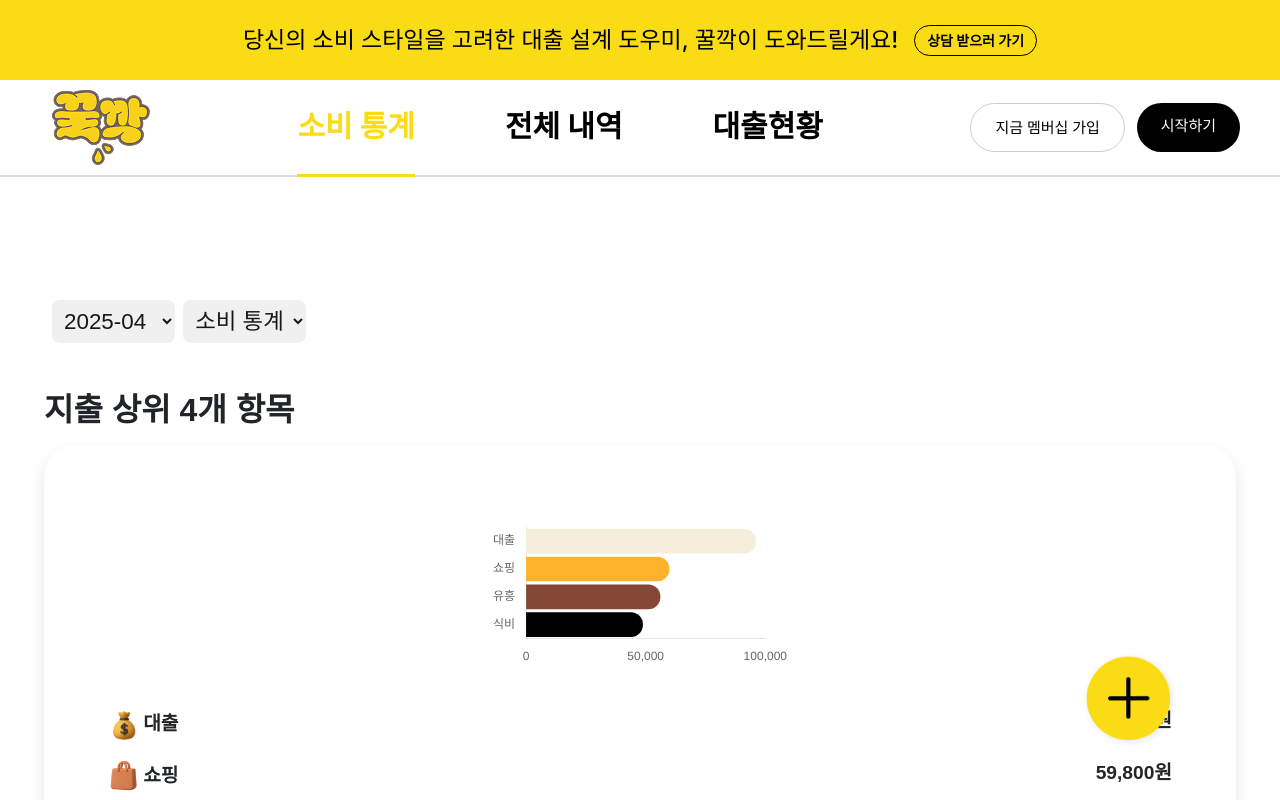
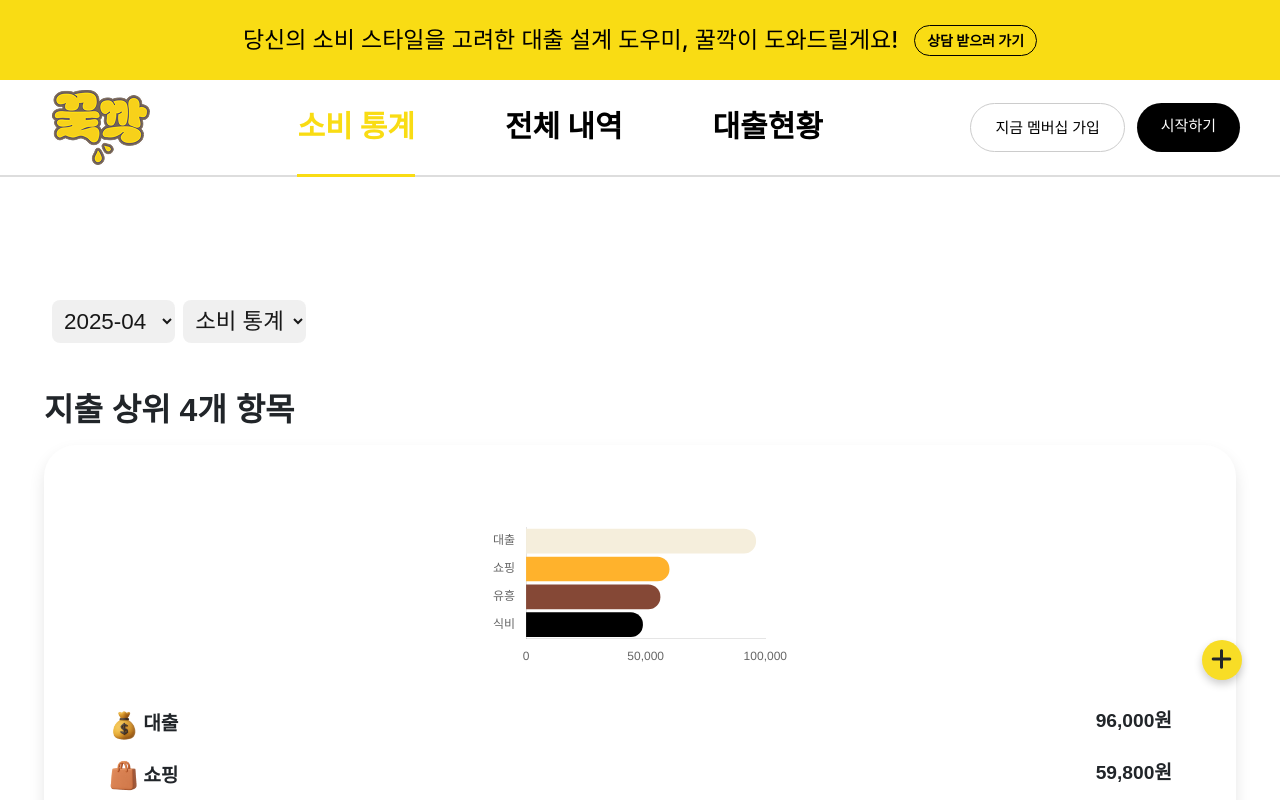
Before and after one commit to hellozo0/Gulp, a Vue app in the folder gulp-web/: page /home in a window 1280 px wide. Shown: the top 800 px of the page. Built offline with nearby package versions, Linux system fonts and the light colour scheme; data requests are answered from the project's data file; what v-calendar would draw is missing.

Commit message:
feat : 퀵 생성 버튼, up버튼 크기 및 위치 조정

```diff
--- a/gulp-web/src/components/QuickButton.vue
+++ b/gulp-web/src/components/QuickButton.vue
@@ -1,7 +1,8 @@
 <template>
   <div class="quick-button" @click="handleClick">
-    <img src="@/assets/images/quick_icn.png" alt="QuickCreate" />
+    <!-- <img src="@/assets/images/quick_icn.png" alt="QuickCreate" /> -->
     <!-- 클릭 시 QuickCreate 팝업 보이도록 -->
+    <i class="fa-solid fa-plus"></i>
   </div>
 </template>
 
@@ -30,8 +31,8 @@ const handleClick = () => {
 }
 
 .quick-button img {
-  width: 100px;
-  height: 100px;
+  width: 3rem;
+  height: 3rem;
 }
 
 .quick-button:hover {
--- a/gulp-web/src/pages/Home.vue
+++ b/gulp-web/src/pages/Home.vue
@@ -160,34 +160,6 @@ export default {
 font-weight: ;
 } */
 
-/* 맨 위로 가기 버튼 */
-.go-to-top-btn {
-  border-radius: 50%;
-  padding: 20px;
-  width: 5.5rem;
-  height: 5.5rem;
-  background-color: #f8dd26;
-  border: none;
-  font-size: 2rem;
-  cursor: pointer;
-  display: flex;
-  align-items: center;
-  justify-content: center;
-  box-shadow: 0 4px 8px rgba(0, 0, 0, 0.2);
-  position: fixed;
-  bottom: 200px;
-  right: 110px;
-  z-index: 2000;
-}
-
-.go-to-top-btn:hover {
-  transform: scale(0.9); /* 클릭 시 크기 10% 줄어드는 효과 */
-}
-
-.go-to-top-btn:active {
-  transform: scale(0.8); /* 클릭 시 좀 더 줄어들게 설정 */
-}
-
 .section-selector {
   margin-bottom: 1rem;
   font-size: 1.4rem;
@@ -218,9 +190,7 @@ select option {
   font-size: 0.8rem;
   padding: 2px 4px;
 }
-</style>
 
-<style scoped>
 * {
   font-family: sans-serif;
 }
@@ -271,8 +241,8 @@ select option {
   height: 10rem;
 
   padding: 3rem;
-
-  height: 300px;
+  width: 100%;
+  height: 200%;
   border-radius: 2rem;
   box-shadow: 0 0.5rem 1rem rgba(0, 0, 0, 0.1);
 }
@@ -290,15 +260,56 @@ select option {
 }
 
 /* 감정 영역 */
-.byEmotion {
+/* .byEmotion {
   width: 100%;
   height: 200%;
+} */
+
+/* 퀵 생성 버튼 */
+.create-container {
+  border-radius: 50%;
+  padding: 20px;
+  width: 1.5rem;
+  height: 1.5rem;
+  background-color: #f8dd26;
+  border: none;
+  font-size: 1.5rem;
+  cursor: pointer;
+  display: flex;
+  align-items: center;
+  justify-content: center;
+  box-shadow: 0 4px 8px rgba(0, 0, 0, 0.2);
+  position: fixed;
+  bottom: 15%;
+  right: 3%;
+  z-index: 2000;
 }
 
-.create-container {
+/* 맨 위로 가기 버튼 */
+.go-to-top-btn {
+  border-radius: 50%;
+  padding: 20px;
+  width: 1.7rem;
+  height: 1.7rem;
+  background-color: #f8dd26;
+  border: none;
+  font-size: 1.5rem;
+  cursor: pointer;
+  display: flex;
+  align-items: center;
+  justify-content: center;
+  box-shadow: 0 4px 8px rgba(0, 0, 0, 0.2);
   position: fixed;
-  bottom: 50px;
-  right: 100px;
-  z-index: 1000;
+  bottom: 22%;
+  right: 3%;
+  z-index: 2000;
+}
+
+.go-to-top-btn:hover {
+  transform: scale(0.9); /* 클릭 시 크기 10% 줄어드는 효과 */
+}
+
+.go-to-top-btn:active {
+  transform: scale(0.8); /* 클릭 시 좀 더 줄어들게 설정 */
 }
 </style>
```
